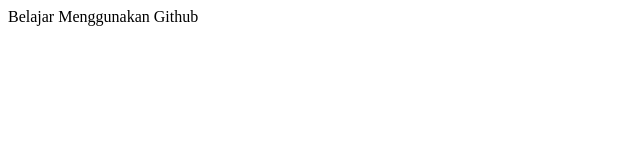
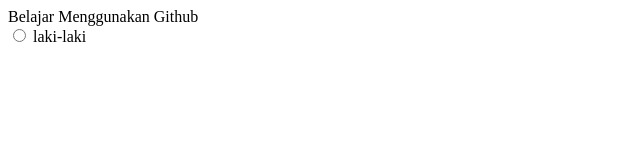
Before and after one commit to dhigun/dhigun, a plain HTML site: page Git-Github/Learn-git-1/index.html in a window 1280 px wide. Shown: the full height of the page, 0-640 px from the left. Drawn offline with Linux system fonts and the light colour scheme.

Commit message:
learn2 marge github

```diff
--- a/Git-Github/Learn-git-1/index.html
+++ b/Git-Github/Learn-git-1/index.html
@@ -7,5 +7,12 @@
 </head>
 <body>
     Belajar Menggunakan Github
+
+    <div>
+        <form action="">
+            <input type="radio" name="gender" value="laki-laki">
+            <label for="">laki-laki</label>
+        </form>
+    </div>
 </body>
 </html>
```
